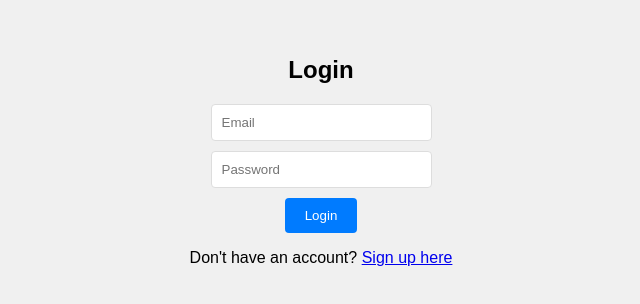
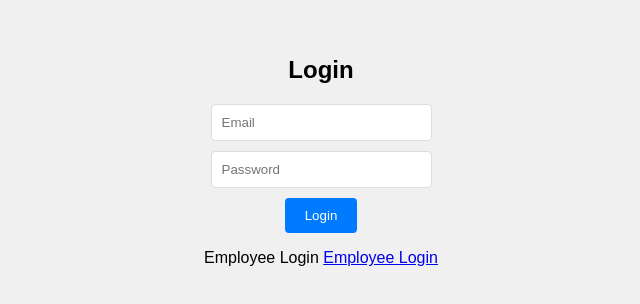
Before and after one commit to Satyam6458/HR-Management, a React (Create React App) app in the folder frontend/: page / in a window 1280 px wide. Shown: the part 260-564 px from the top of the page, without its empty margins (319-959 px from the left). Built offline with nearby package versions, Linux system fonts and the light colour scheme.

Commit message:
Admin Login URL added

```diff
--- a/frontend/src/components/EmployeeLogin.js
+++ b/frontend/src/components/EmployeeLogin.js
@@ -1,6 +1,6 @@
 import React, { useState } from 'react';
 import axios from 'axios';
-import { useNavigate } from 'react-router-dom';
+import { useNavigate,Link } from 'react-router-dom';
 import './EmployeeLogin.css'; // Import the CSS for styling
 
 function EmployeeLogin({ setEmployee }) {
@@ -60,6 +60,7 @@ function EmployeeLogin({ setEmployee }) {
           <button type="submit" className="login-button">Login</button>
           {error && <div className="error-message">{error}</div>} {/* Display error */}
         </form>
+        <p>Admin Login <Link to="/login">Admin Login</Link></p>
       </div>
     </div>
   );
--- a/frontend/src/components/Login.js
+++ b/frontend/src/components/Login.js
@@ -48,7 +48,7 @@ function Login() {
         />
         <button type="submit">Login</button>
       </form>
-      <p>Don't have an account? <Link to="/signup">Sign up here</Link></p>
+      <p>Employee Login <Link to="/employeelogin">Employee Login</Link></p>
     </div>
   );
 }
```
Also changed, not shown: 2 other files (tests, documents, lock files or other folders).
